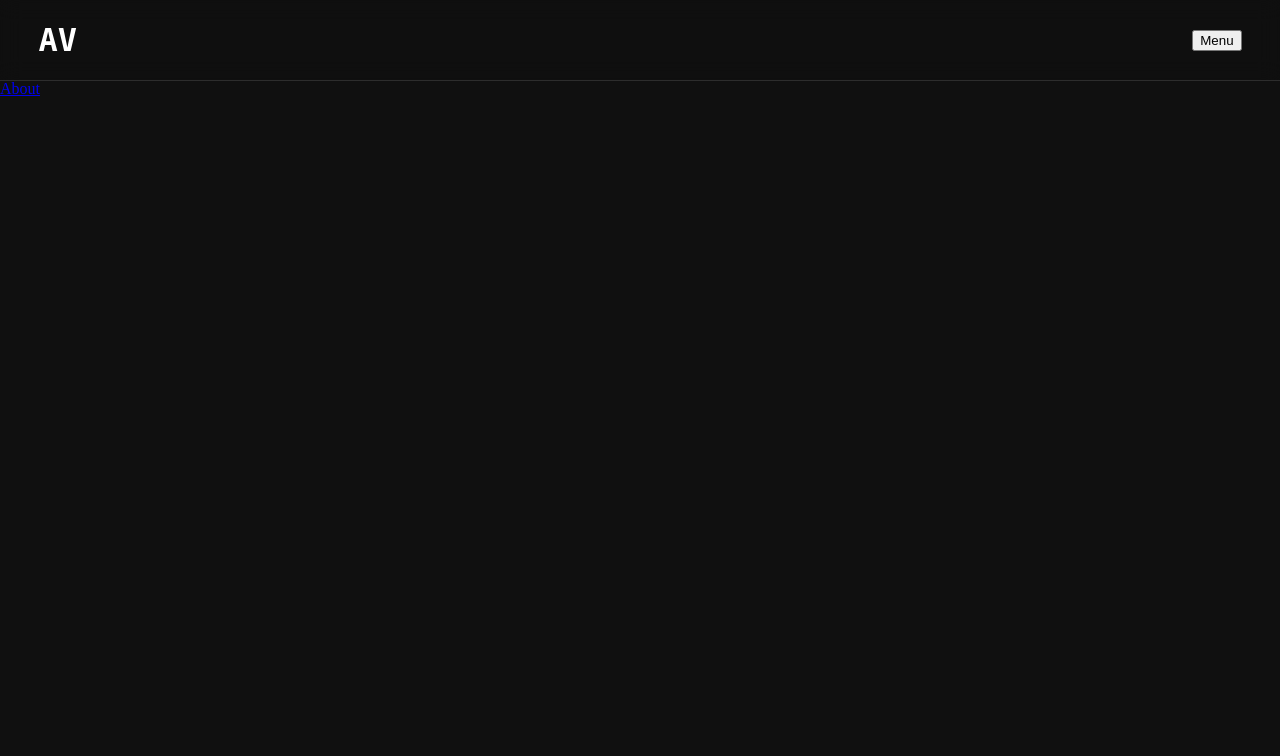
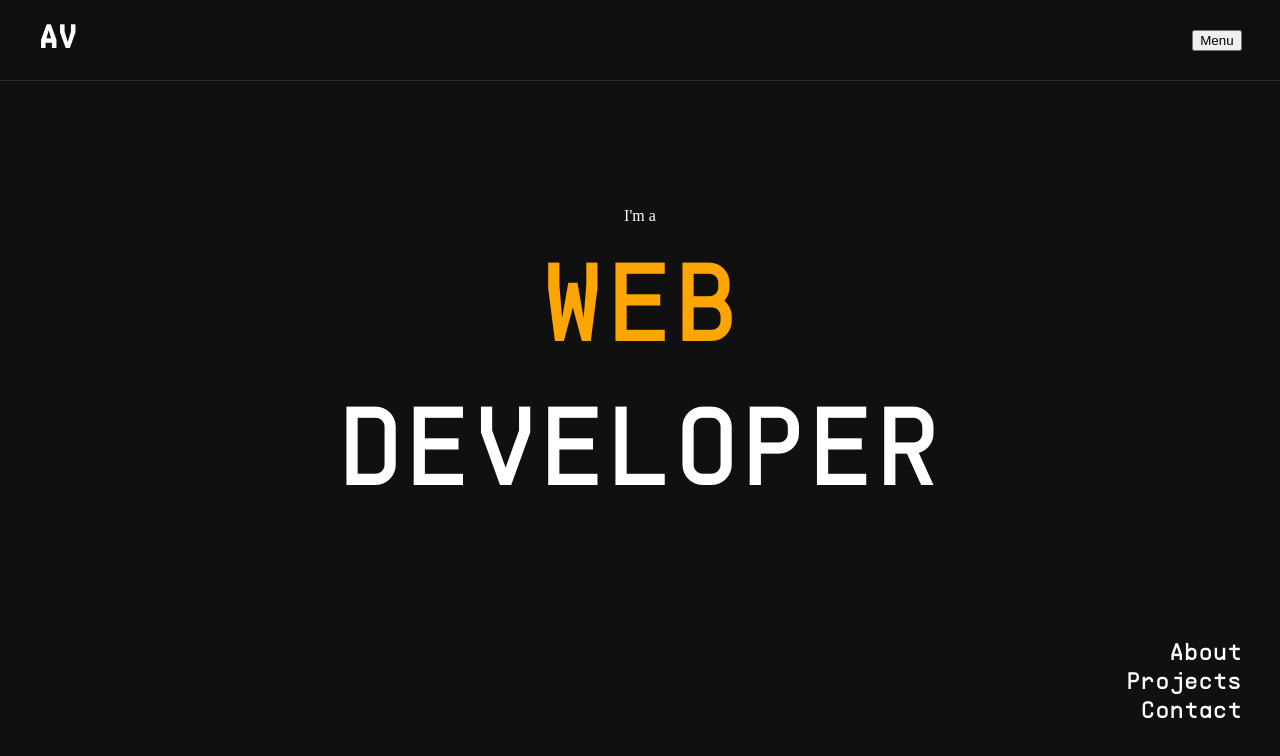
Before and after one commit to notarjunvijayan/Portfolio5.0, a SvelteKit app: page / in a window 1280 px wide. Shown: the top 756 px of the page. Built offline with nearby package versions, Linux system fonts and the light colour scheme.

Commit message:
Font Fix and new Pages

```diff
--- a/src/routes/+layout.svelte
+++ b/src/routes/+layout.svelte
@@ -3,6 +3,7 @@
     <button>Menu</button>
 </nav>
 <style>
+    @import './fonts.css';
     nav{
         display: flex;
         border-bottom: 1px solid white;
--- a/src/routes/+page.svelte
+++ b/src/routes/+page.svelte
@@ -1,9 +1,52 @@
 <div class="container">
-    <a href="/about">About</a>
+    <div class="hero">
+        <div class="hero-text">
+            <p>I'm a</p>
+            <h1><span class="orange">WEB</span></h1>
+            <h1>DEVELOPER</h1>
+        </div>
+    </div>
+    <div class="links">
+        <a href="/about">About</a>
+        <a href="/about">Projects</a>
+        <a href="/contact">Contact</a>
+    </div>
 </div>
 
 
 <style>
+    .orange{
+        color: orange;
+    }
+    .hero{
+        height: 70dvh;
+        display: flex;
+        align-items: center;
+        justify-content: center;
+    }
+    .hero-text{
+        text-align: center;
+    }
+    h1{
+        font-family: mono;
+        font-size: 7rem;
+        margin: 0;
+        line-height: 9rem;
+        font-weight: 500;
+    }
+    .links{
+        display: flex;
+        flex-direction: column;
+        align-items: end;
+        padding: 0 3dvw;
+        height: 2dvh;
+    }
+    .links a{
+        text-decoration: none;
+        color: white;
+        font-family: mono;
+        font-size: 1.5rem;
+    }
     .container{
         background-color: #101010;
         color:white;
--- a/src/routes/fonts.css
+++ b/src/routes/fonts.css
@@ -1,7 +1,5 @@
     @font-face {
         font-family: 'mono';
         font-style: normal;
-        font-weight: 400;
-        src: url(/static/Fonts/monoregular.otf) format('otf');
-        unicode-range: U+0000-00FF, U+0131, U+0152-0153, U+02BB-02BC, U+02C6, U+02DA, U+02DC, U+2000-206F, U+2074, U+20AC, U+2122, U+2191, U+2193, U+2212, U+2215, U+FEFF, U+FFFD;
+        src: url(/Fonts/monoregular.otf) format('opentype');
     }
```
Also changed, not shown: src/routes/contact/+page.svelte (added, +18 -0 lines), src/routes/projects/+page.svelte (added, +18 -0 lines).
